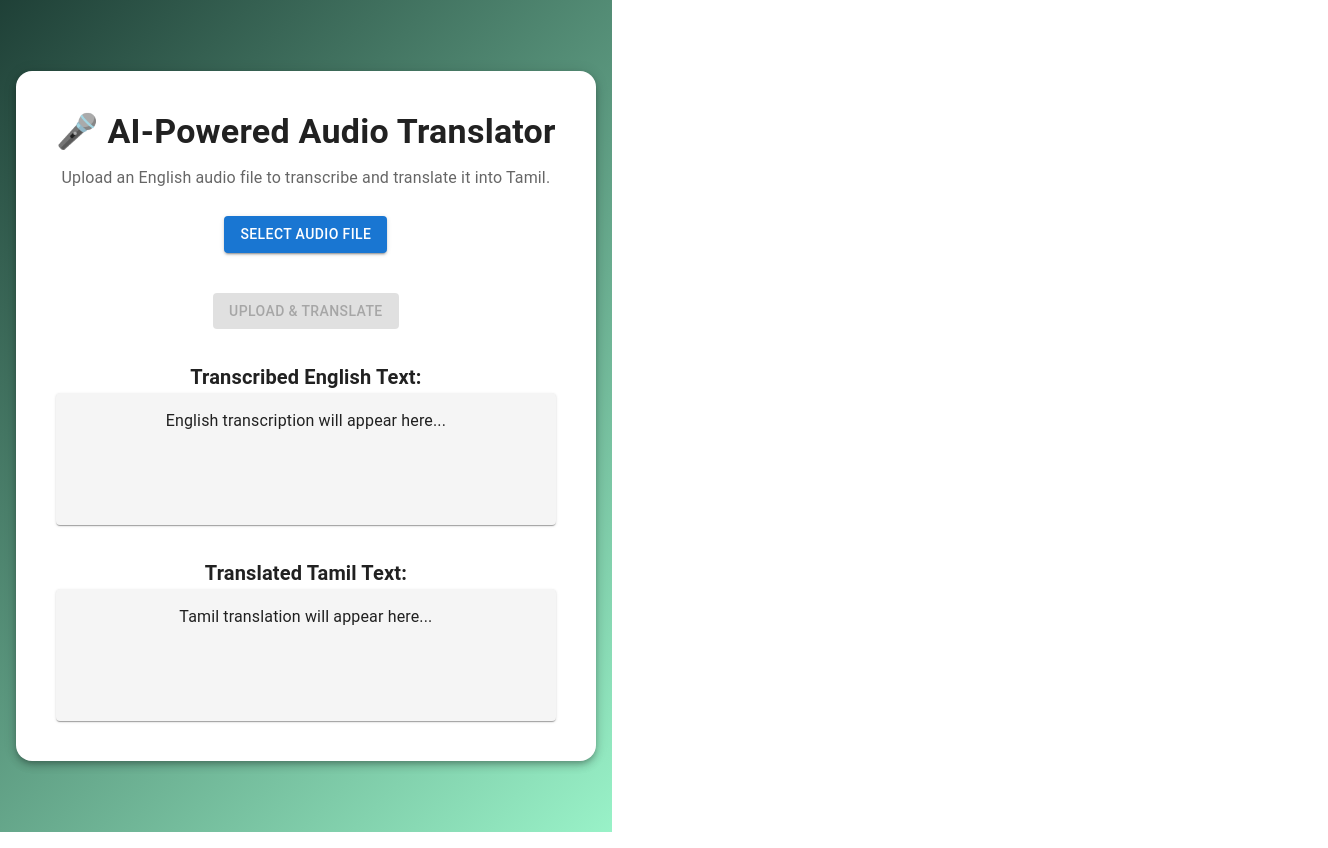
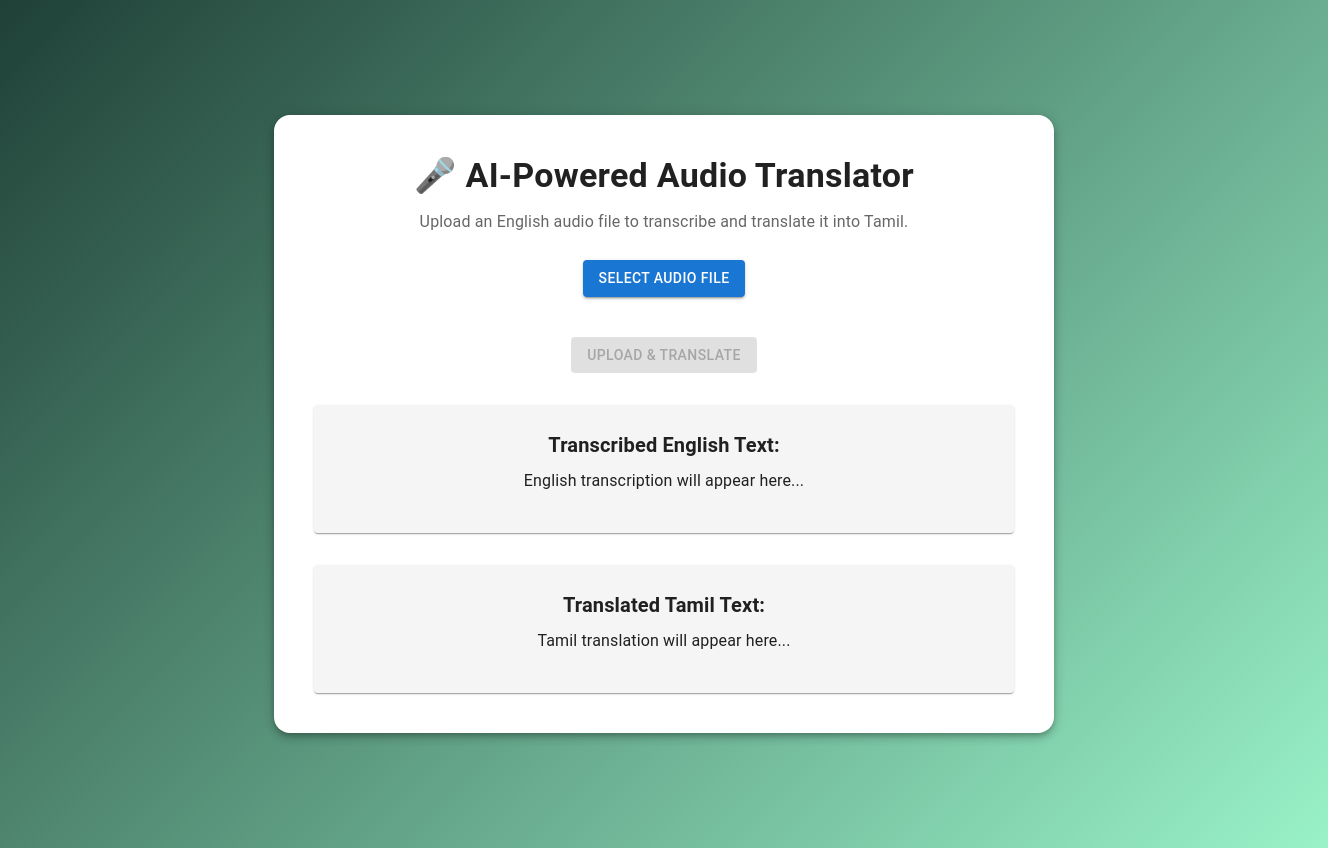
Before and after one commit to KamizCoding/audiotranslator-frontend, a React (Vite) app: page / in a window 1280 px wide. Shown: the whole page, 1328 px wide, since content can reach past the window. Built offline with nearby package versions, Linux system fonts and the light colour scheme.

Commit message:
ui updates

```diff
--- a/src/App.jsx
+++ b/src/App.jsx
@@ -1,5 +1,5 @@
 import { useState } from "react";
-import { Container, Typography, Button, Box, CircularProgress, Paper } from "@mui/material";
+import { Typography, Button, Box, CircularProgress, Paper } from "@mui/material";
 
 const API_URL = import.meta.env.PROD
   ? "https://audiotranslator.onrender.com/api/audio/translate"
@@ -10,6 +10,7 @@ function App() {
   const [englishText, setEnglishText] = useState("");
   const [translatedText, setTranslatedText] = useState("");
   const [loading, setLoading] = useState(false);
+  const [translating, setTranslating] = useState(false);
 
   const handleFileChange = (event) => {
     setFile(event.target.files[0]);
@@ -39,8 +40,15 @@ function App() {
       }
 
       const result = await response.json();
+
       setEnglishText(result.original_text);
-      setTranslatedText(result.translated_text);
+      setTranslating(true);
+
+      setTimeout(() => {
+        setTranslatedText(result.translated_text);
+        setTranslating(false);
+      }, 500);
+
     } catch (error) {
       console.error("Error:", error);
       alert("Failed to upload and process the audio file.");
@@ -52,15 +60,17 @@ function App() {
   return (
     <Box
       sx={{
-        height: "100vh",
+        minHeight: "100vh",
+        width: "100vw",
         display: "flex",
+        flexDirection: "column",
         justifyContent: "center",
         alignItems: "center",
         background: "linear-gradient(135deg, #1f4037, #99f2c8)",
-        padding: 2,
+        padding: 3,
       }}
     >
-      <Paper elevation={5} sx={{ padding: 5, borderRadius: 4, textAlign: "center", maxWidth: 800 }}>
+      <Paper elevation={5} sx={{ padding: 5, borderRadius: 4, textAlign: "center", maxWidth: 700, width: "90%" }}>
         <Typography variant="h4" gutterBottom fontWeight="bold">
           🎤 AI-Powered Audio Translator
         </Typography>
@@ -69,13 +79,7 @@ function App() {
         </Typography>
 
         <Box mt={3}>
-          <input
-            type="file"
-            accept="audio/*"
-            onChange={handleFileChange}
-            style={{ display: "none" }}
-            id="audio-upload"
-          />
+          <input type="file" accept="audio/*" onChange={handleFileChange} style={{ display: "none" }} id="audio-upload" />
           <label htmlFor="audio-upload">
             <Button variant="contained" component="span" sx={{ mb: 2 }}>
               Select Audio File
@@ -89,34 +93,31 @@ function App() {
         </Box>
 
         <Box mt={3}>
-          <Button
-            variant="contained"
-            color="primary"
-            onClick={handleUpload}
-            disabled={loading || !file}
-          >
+          <Button variant="contained" color="primary" onClick={handleUpload} disabled={loading || !file}>
             {loading ? <CircularProgress size={24} /> : "Upload & Translate"}
           </Button>
         </Box>
 
-        <Box mt={4}>
-          <Typography variant="h6" fontWeight="bold">
-            Transcribed English Text:
-          </Typography>
-          <Paper elevation={1} sx={{ p: 2, minHeight: 100, backgroundColor: "#f5f5f5" }}>
+        {/* Transcribed English Text */}
+        <Box mt={4} sx={{ display: "flex", justifyContent: "center" }}>
+          <Paper elevation={1} sx={{ p: 3, minHeight: 80, width: "100%", maxWidth: 900, backgroundColor: "#f5f5f5" }}>
+            <Typography variant="h6" fontWeight="bold" sx={{ mb: 1 }}>
+              Transcribed English Text:
+            </Typography>
             <Typography variant="body1" color="textPrimary">
-              {englishText || "English transcription will appear here..."}
+              {englishText || (loading ? "Transcribing..." : "English transcription will appear here...")}
             </Typography>
           </Paper>
         </Box>
 
-        <Box mt={4}>
-          <Typography variant="h6" fontWeight="bold">
-            Translated Tamil Text:
-          </Typography>
-          <Paper elevation={1} sx={{ p: 2, minHeight: 100, backgroundColor: "#f5f5f5" }}>
+        {/* Translated Tamil Text */}
+        <Box mt={4} sx={{ display: "flex", justifyContent: "center" }}>
+          <Paper elevation={1} sx={{ p: 3, minHeight: 80, width: "100%", maxWidth: 900, backgroundColor: "#f5f5f5" }}>
+            <Typography variant="h6" fontWeight="bold" sx={{ mb: 1 }}>
+              Translated Tamil Text:
+            </Typography>
             <Typography variant="body1" color="textPrimary">
-              {translatedText || "Tamil translation will appear here..."}
+              {translating ? "Translating..." : translatedText || "Tamil translation will appear here..."}
             </Typography>
           </Paper>
         </Box>
```
